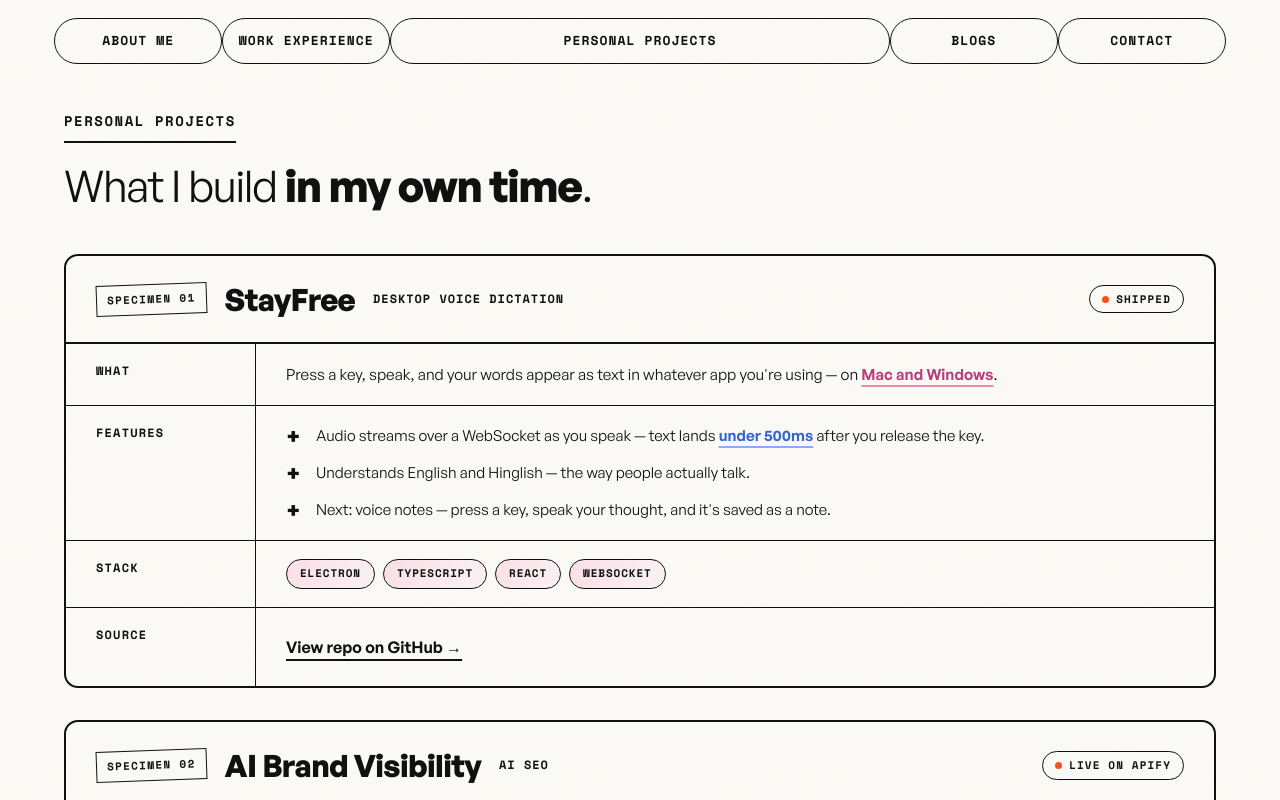
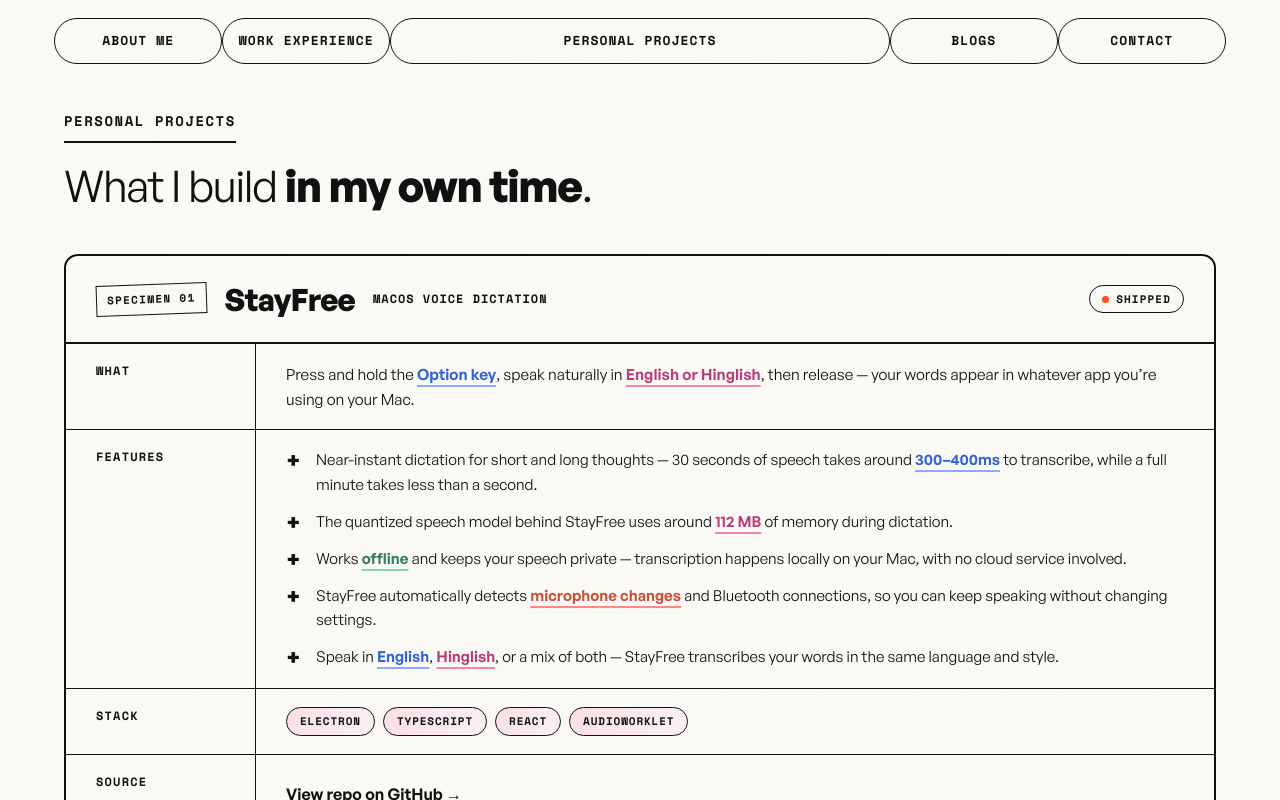
Before and after one commit to Adityalingwal/my-portfolio, a React (Vite) app: page /projects in a window 1280 px wide. Shown: the top 800 px of the page. Built offline with nearby package versions, Linux system fonts and the light colour scheme.

Commit message:
Refresh StayFree project story and feature highlights
Update the project card with the current macOS voice-dictation workflow, measured performance, privacy positioning, device handling, language support, and restrained visual emphasis.

```diff
--- a/src/data/projects.ts
+++ b/src/data/projects.ts
@@ -48,30 +48,60 @@
       id: 'stayfree',
       specimen: 'Specimen 01',
       name: 'StayFree',
-      category: 'Desktop voice dictation',
+      category: 'macOS voice dictation',
       statusLabel: 'Shipped',
       accent: 'pink',
       what: [
         {
-          text: "Press a key, speak, and your words appear as text in whatever app you're using — on ",
+          text: 'Press and hold the ',
         },
-        { text: 'Mac and Windows', keyword: 'pink' as KeywordColor },
-        { text: '.' },
+        { text: 'Option key', keyword: 'blue' as KeywordColor },
+        { text: ', speak naturally in ' },
+        { text: 'English or Hinglish', keyword: 'pink' as KeywordColor },
+        { text: ', then release — your words appear in whatever app you’re using on your Mac.' },
       ],
       features: [
         [
-          { text: 'Audio streams over a WebSocket as you speak — text lands ' },
-          { text: 'under 500ms', keyword: 'blue' as KeywordColor },
-          { text: ' after you release the key.' },
+          {
+            text: 'Near-instant dictation for short and long thoughts — 30 seconds of speech takes around ',
+          },
+          { text: '300–400ms', keyword: 'blue' as KeywordColor },
+          { text: ' to transcribe, while a full minute takes ' },
+          { text: 'less than a second.' },
         ],
-        [{ text: 'Understands English and Hinglish — the way people actually talk.' }],
         [
           {
-            text: "Next: voice notes — press a key, speak your thought, and it's saved as a note.",
+            text: 'The quantized speech model behind StayFree uses around ',
           },
+          { text: '112 MB', keyword: 'pink' as KeywordColor },
+          { text: ' of memory during dictation.' },
+        ],
+        [
+          {
+            text: 'Works ',
+          },
+          { text: 'offline', keyword: 'mint' as KeywordColor },
+          { text: ' and keeps your speech ' },
+          { text: 'private — transcription happens locally on your Mac, with no cloud service involved.' },
+        ],
+        [
+          {
+            text: 'StayFree automatically detects ',
+          },
+          { text: 'microphone changes', keyword: 'coral' as KeywordColor },
+          { text: ' and Bluetooth connections, so you can keep speaking without changing settings.' },
+        ],
+        [
+          {
+            text: 'Speak in ',
+          },
+          { text: 'English', keyword: 'blue' as KeywordColor },
+          { text: ', ' },
+          { text: 'Hinglish', keyword: 'pink' as KeywordColor },
+          { text: ', or a mix of both — StayFree transcribes your words in the same language and style.' },
         ],
       ],
-      stack: ['Electron', 'TypeScript', 'React', 'WebSocket'],
+      stack: ['Electron', 'TypeScript', 'React', 'AudioWorklet'],
       source: {
         label: 'View repo on GitHub →',
         href: 'https://github.com/Adityalingwal/Stayfree',
```
